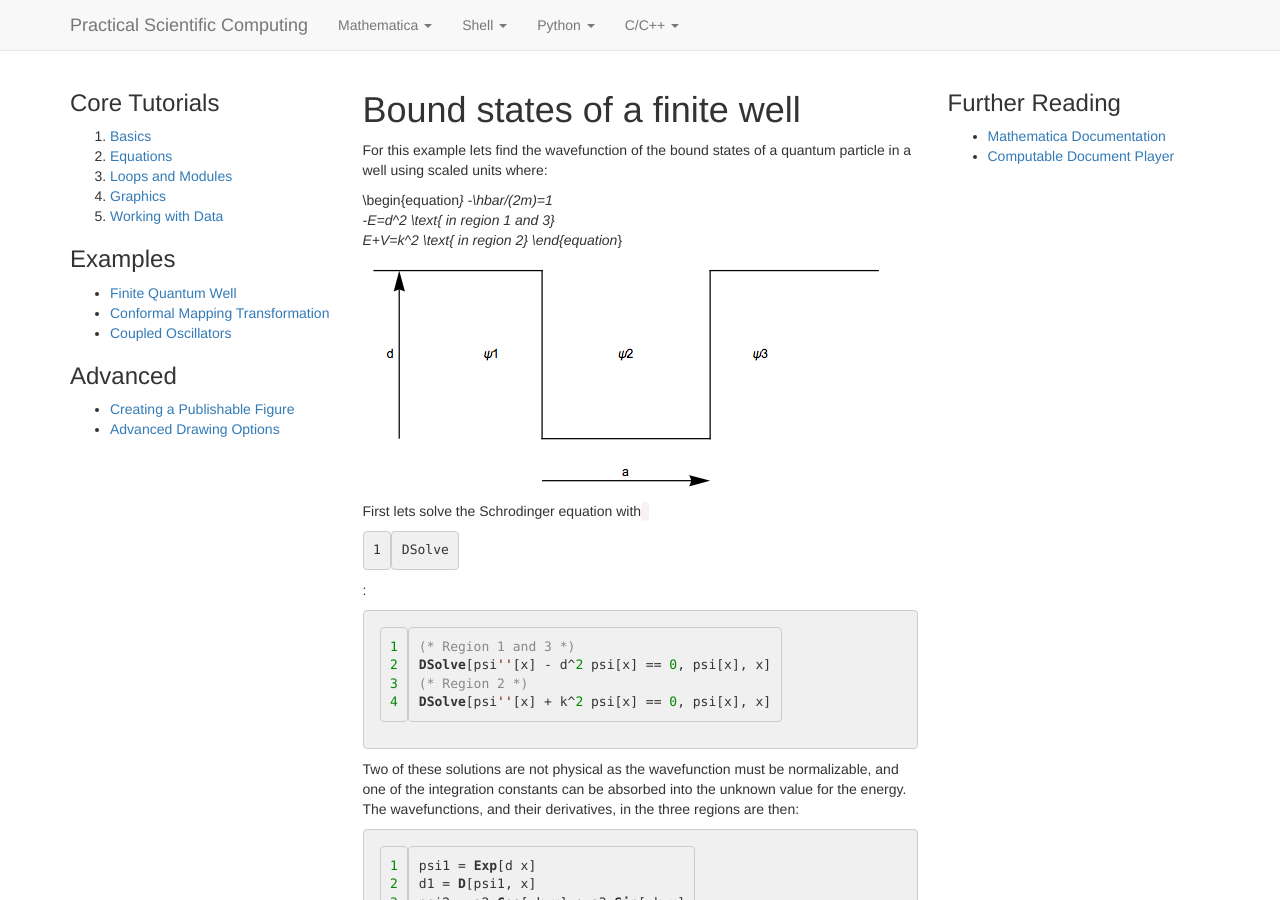
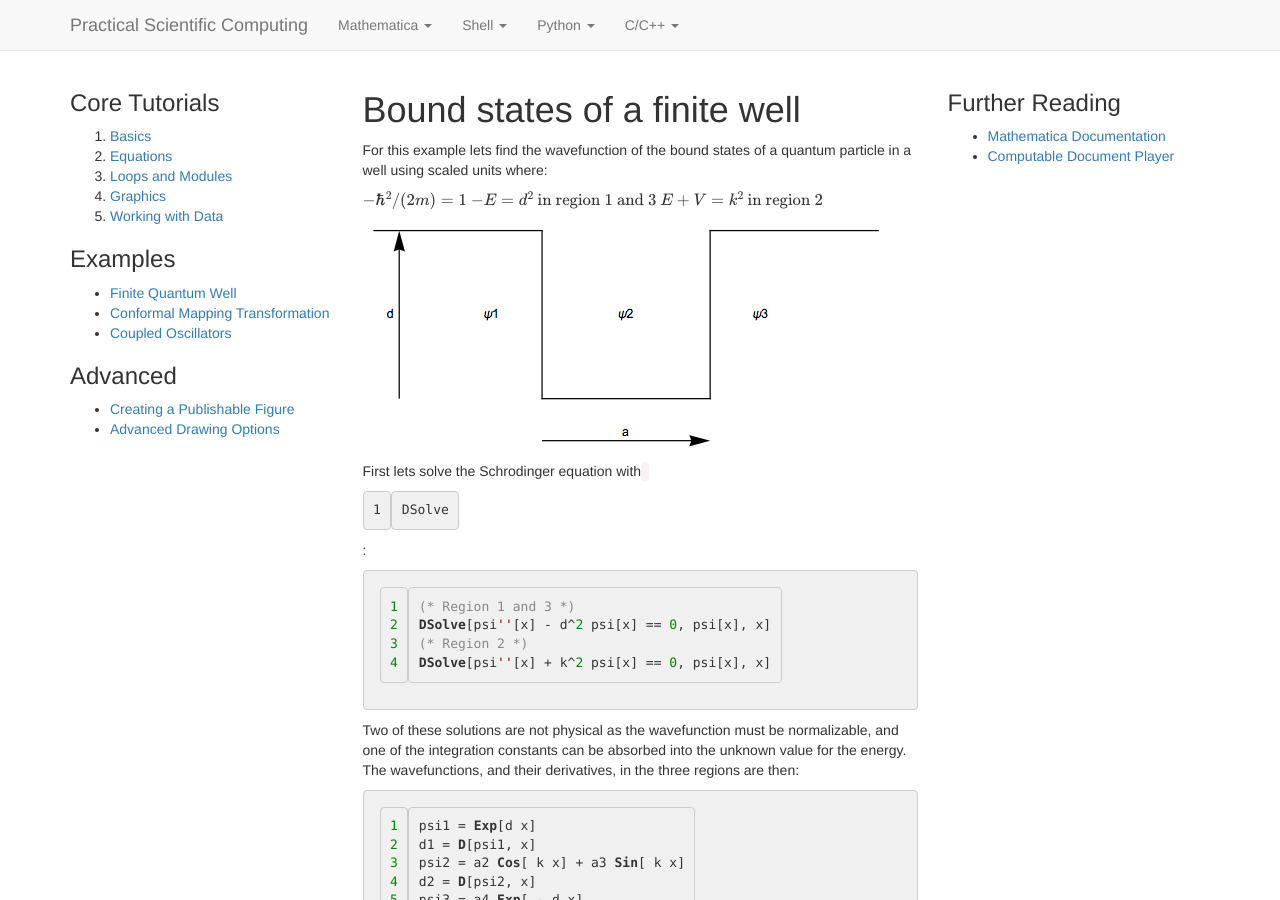
Before and after one commit to practical-scientific-computing/practical-scientific-computing.github.io, a Jekyll site: the page built from mathematica/examples/bound_state.md, in a window 1280 px wide and 900 px high. Built offline with Jekyll 4.4.1, drawn with Linux system fonts in a browser that asks for light colours; nearby versions of some CDN libraries; formulas are drawn with MathJax 3.

Commit message:
Update bound_state.md
latex formatting

```diff
--- a/mathematica/examples/bound_state.md
+++ b/mathematica/examples/bound_state.md
@@ -10,11 +10,9 @@ type: example
 For this example lets find the wavefunction of the bound states of a quantum particle in a well using scaled units where:
 
 {% raw %}
-\begin{equation*}
--\hbar/(2m)=1 \\
--E=d^2 \text{ in region 1 and 3} \\
-E+V=k^2 \text{ in region 2}
-\end{equation*}
+$$ -\hbar^2/(2m)=1 $$
+$$ -E=d^2 \text{ in region 1 and 3} $$
+$$ E+V=k^2 \text{ in region 2} $$
 {% endraw %}
 
 ![Quantum Well](/mathematica/media/quantum_well.png "Quantum Finite Well")
```
